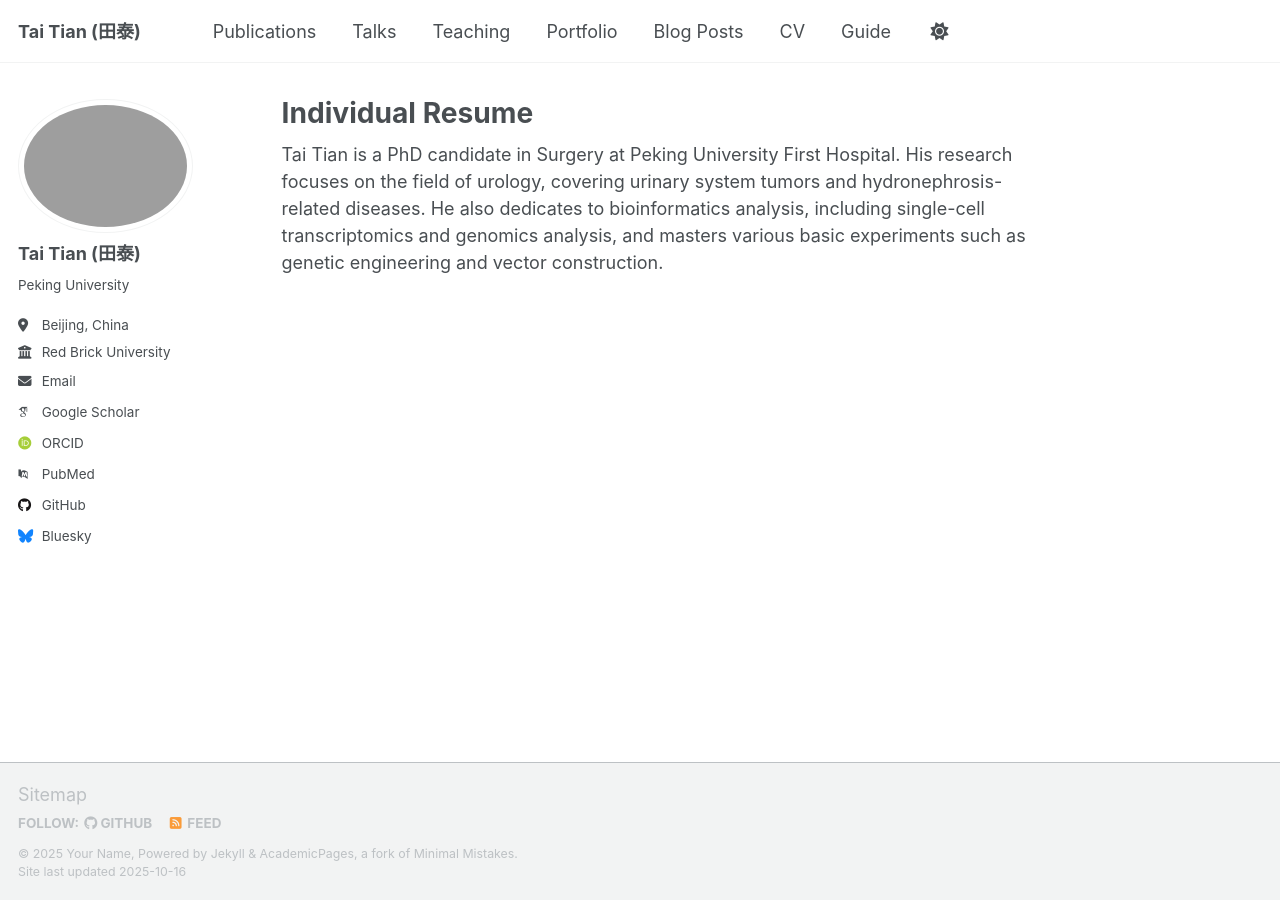
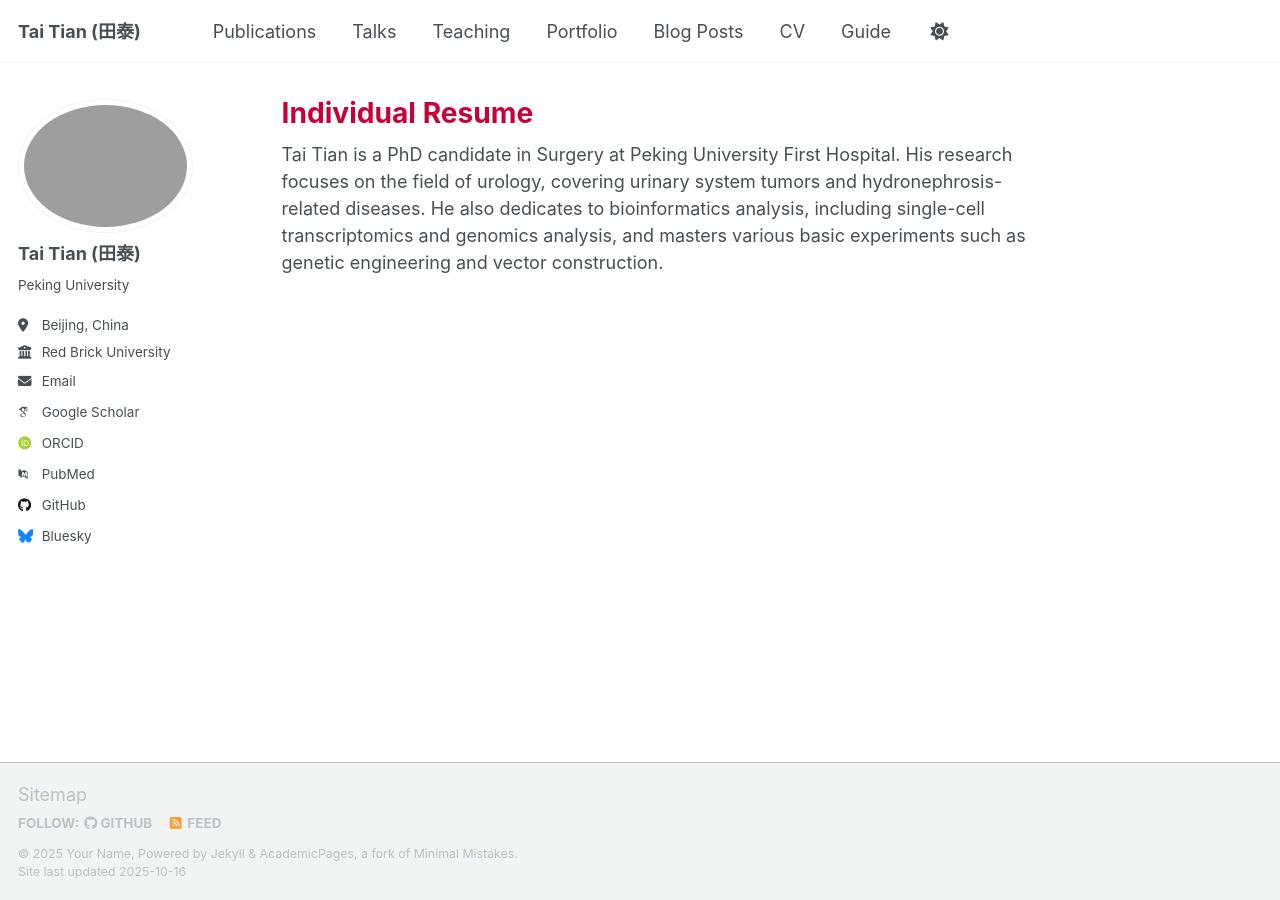
Before and after one commit to Tiger-TT/Tiger-TT.github.io, a Jekyll site: the page built from _pages/about.md, in a window 1280 px wide. Built offline with Jekyll 4.4.1, drawn with Linux system fonts in a browser that asks for light colours; some web fonts are replaced; a script that is not in the unit is left out.

Commit message:
Update main.scss

```diff
--- a/assets/css/main.scss
+++ b/assets/css/main.scss
@@ -41,3 +41,7 @@
     "vendor/font-awesome/solid",
     "vendor/font-awesome/brands"
 ;
+/* 在此处添加自定义样式（例如修改标题颜色） */
+.page__title {
+  color: #C70039 !important; /* 深红色标题 */
+}
```
